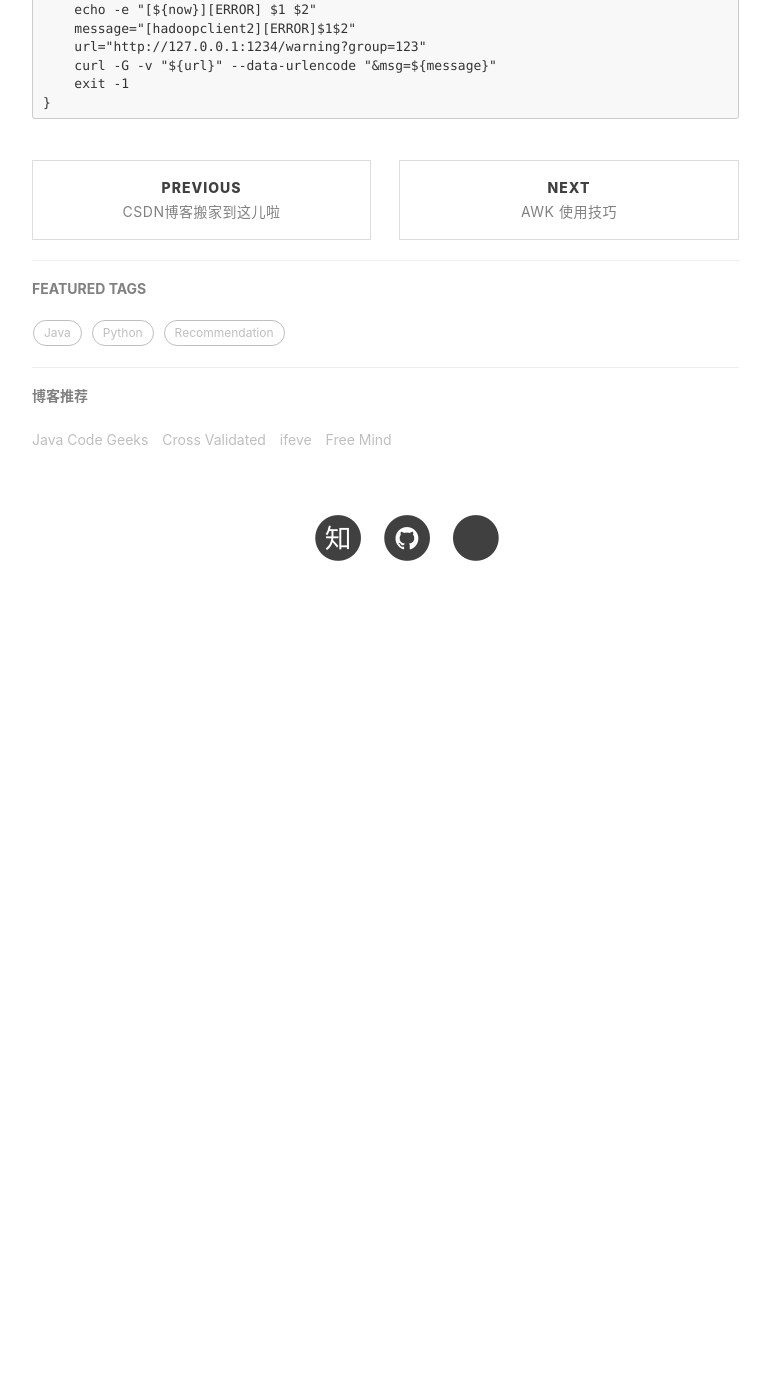
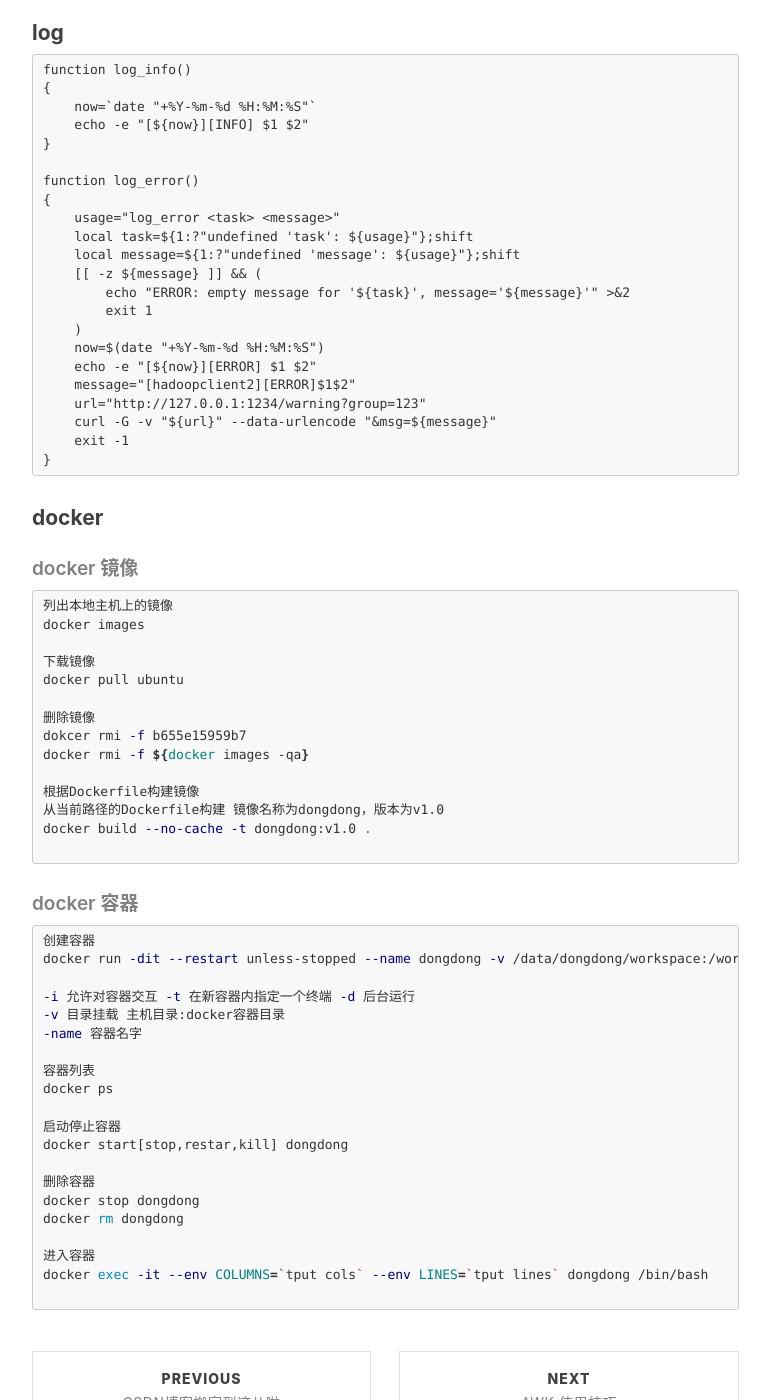
Before and after one commit to cddesire/cddesire.github.io, a Jekyll site: the page built from _posts/2017-05-14-common-cmd.markdown, in a window 1280 px wide and 1400 px high, scrolled down 25937 px. Shown: the whole window, without its empty margins (233-1003 px from the left). Built offline with Jekyll 4.4.1, drawn with Linux system fonts in a browser that asks for light colours; nearby versions of some CDN libraries; comment, search, counter and statistics services are not loaded; before the commit the page ends 26567 px from its top, so only the background shows below that; some of the changed text lies outside the part shown.

Commit message:
add useful code

````diff
--- a/_posts/2017-05-14-common-cmd.markdown
+++ b/_posts/2017-05-14-common-cmd.markdown
@@ -22,12 +22,12 @@
 
 ####  查看当前用户的计划任务
 ``` sh
-crontab   -l
+crontab -l
 ```
 
 ####   查看挂接的分区状态
 ``` sh
-mount | column   -t
+mount | column -t
 ```
 
 ####   查看所有分区
@@ -50,12 +50,12 @@
 
 ####   查看所有交换分区
 ``` sh
-swapon  -s
+swapon -s
 ```
 
 ####   查看内存使用量和交换区使用量
 ``` sh
-free   -m
+free -m
 ```
 
 ####   查看内存总量
@@ -71,11 +71,6 @@
 ####  查看磁盘参数
 ``` sh
 hdparm   -i    /dev/hda
-```
-
-####  查看启动时IDE设备检测状况
-``` sh
-dmesg | grep IDE
 ```
 
 ####  查看系统负载
@@ -159,11 +154,26 @@
 tail -f -n 5 my_server_log
 ```
 
+#### 分析占用内存过高的进程
+``` sh
+top -cbo +%MEM | head -n 20 | tail -15
+ps aux --sort -rss | head
+
+ps -aux | sort -nrk3 | head -n 10
+```
+
 ####  分析CPU过高的java线程
 ``` sh
+ps -aux | sort -nrk3 | head -n 10
+
 top -n1 -H | grep -m1 java
 printf "%x" $PID
 jstack $PID | grep -A500 $NID | grep -m1 "^$" -B 500
+```
+
+#### 更改文件所述用户和组
+``` sh
+chown changdong:xx_group project_dir -R
 ```
 
 ####  十进制与十六进制互转
@@ -1326,7 +1336,18 @@
 远程删除了分支本地也删除
 git remote prune origin
 
+```
 
+##### 拉取更新子模块
+``` sh
+git submodule update --init --recursive
+```
+
+##### 拉取远程分支
+``` sh
+// --track is shorthand for git checkout -b [branch] [remotename]/[branch]
+git fetch --all
+git checkout --track origin/daves
 ```
 
 #### log
@@ -1354,3 +1375,45 @@
     exit -1
 }
 ```
+
+#### docker
+##### docker 镜像
+``` sh
+列出本地主机上的镜像
+docker images
+
+下载镜像
+docker pull ubuntu
+
+删除镜像
+dokcer rmi -f b655e15959b7
+docker rmi -f ${docker images -qa}
+
+根据Dockerfile构建镜像
+从当前路径的Dockerfile构建 镜像名称为dongdong，版本为v1.0
+docker build --no-cache -t dongdong:v1.0 .
+
+```
+##### docker 容器
+``` sh
+创建容器
+docker run -dit --restart unless-stopped --name dongdong -v /data/dongdong/workspace:/workspace -v /data/dongdong/data:/data/src centos
+
+-i 允许对容器交互 -t 在新容器内指定一个终端 -d 后台运行
+-v 目录挂载 主机目录:docker容器目录
+-name 容器名字
+
+容器列表
+docker ps
+
+启动停止容器
+docker start[stop,restar,kill] dongdong
+
+删除容器
+docker stop dongdong
+docker rm dongdong
+
+进入容器
+docker exec -it --env COLUMNS=`tput cols` --env LINES=`tput lines` dongdong /bin/bash
+
+```
--- a/_posts/2017-05-23-common-sql-code.markdown
+++ b/_posts/2017-05-23-common-sql-code.markdown
@@ -860,3 +860,8 @@
 select * from q1;
 
 ```
+
+#### 47、presto获取表路径
+``` sql
+select "$path" from dws_table;
+```
````
Also changed, not shown: _posts/2020-07-19-common-cpp-code.markdown (+59 -51 lines).
